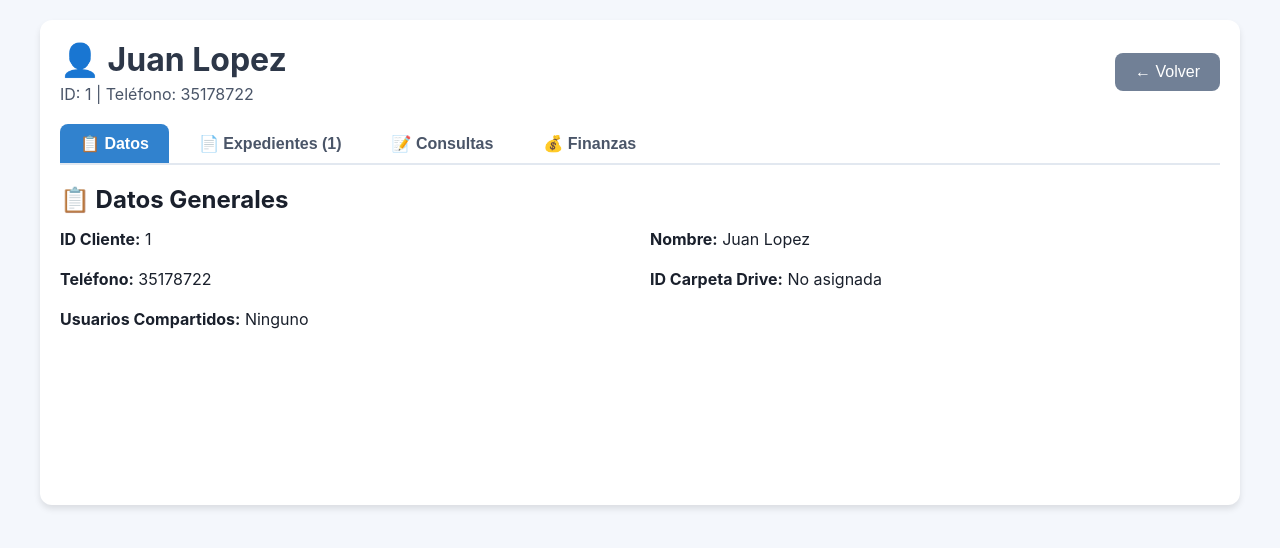
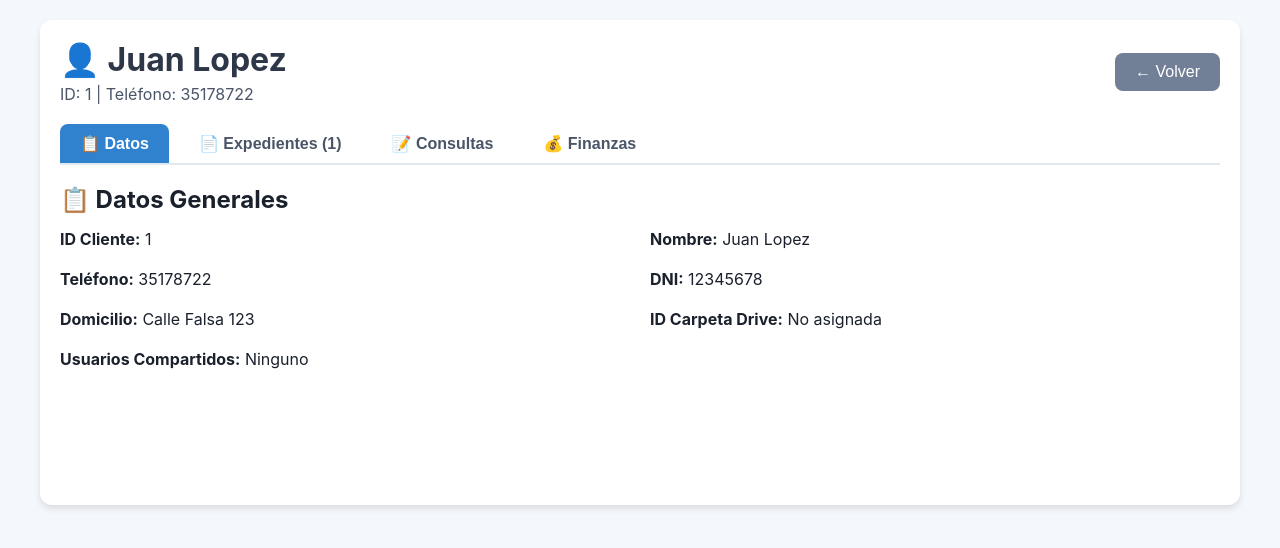
Before and after one commit to MatiasW380/sistema-estudio-juridico, a Next.js app: page /clientes/1 in a window 1280 px wide. Shown: the top 548 px of the page. Built offline with nearby package versions, Linux system fonts and the light colour scheme.

Commit message:
Add DNI and Domicilio fields to cliente display

```diff
--- a/pages/clientes/[id].js
+++ b/pages/clientes/[id].js
@@ -18,7 +18,7 @@ export async function getServerSideProps(context) {
       return { notFound: true };
     }
 
-    // Los expedientes ya están dentro de cliente.expedientes (gracias a la nueva versión de getClientes)
+    // Los expedientes ya están dentro de cliente.expedientes
     const expedientes = cliente.expedientes || [];
 
     return {
@@ -207,6 +207,8 @@ export default function FichaCliente({ cliente, expedientes }) {
               <div><strong>ID Cliente:</strong> {cliente.ID_Cliente}</div>
               <div><strong>Nombre:</strong> {cliente.Nombre_Cliente}</div>
               <div><strong>Teléfono:</strong> {cliente.Telefono || 'No registrado'}</div>
+              <div><strong>DNI:</strong> {cliente.DNI || 'No registrado'}</div>
+              <div><strong>Domicilio:</strong> {cliente.Domicilio || 'No registrado'}</div>
               <div><strong>ID Carpeta Drive:</strong> {cliente.ID_Carpeta_Drive || 'No asignada'}</div>
               <div><strong>Usuarios Compartidos:</strong> {cliente.Usuarios_Compartidos || 'Ninguno'}</div>
             </div>
```
